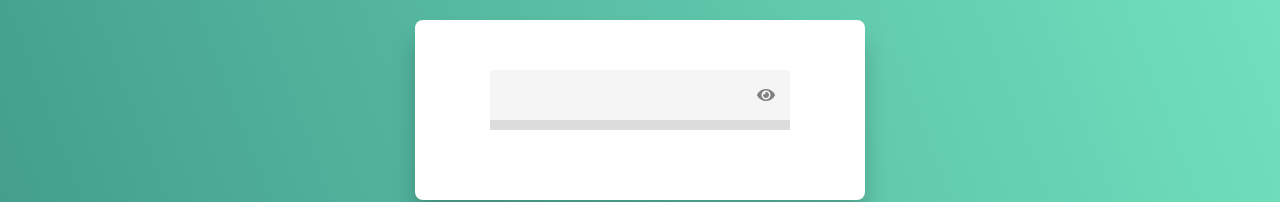
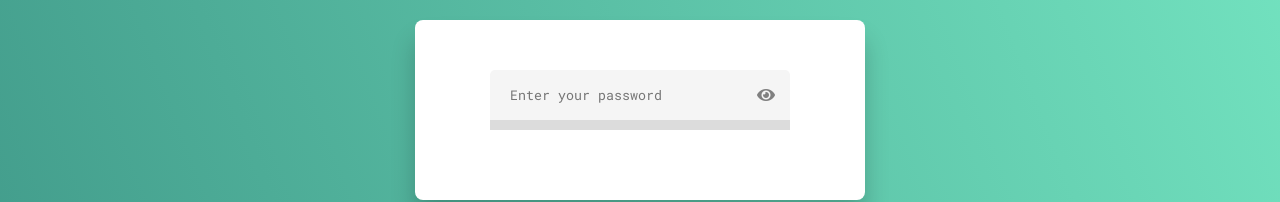
Before and after one commit to Srijita2002/Password_Strength_Checker, a plain HTML site: page index.html in a window 1280 px wide. Shown: the part 290-492 px from the top of the page. Drawn offline with Linux system fonts and the light colour scheme.

Commit message:
Update index.html

```diff
--- a/index.html
+++ b/index.html
@@ -13,7 +13,7 @@
 <body>
     <div class="wrapper">
         <div class="container">
-            <input type="password" id="password" oninput="strengthChecker()">
+            <input type="password" id="password" placeholder="Enter your password" oninput="strengthChecker()">
             <span id="toggle" onclick="toggle()">
                 <i class="fas fa-eye"></i>
             </span>
```
